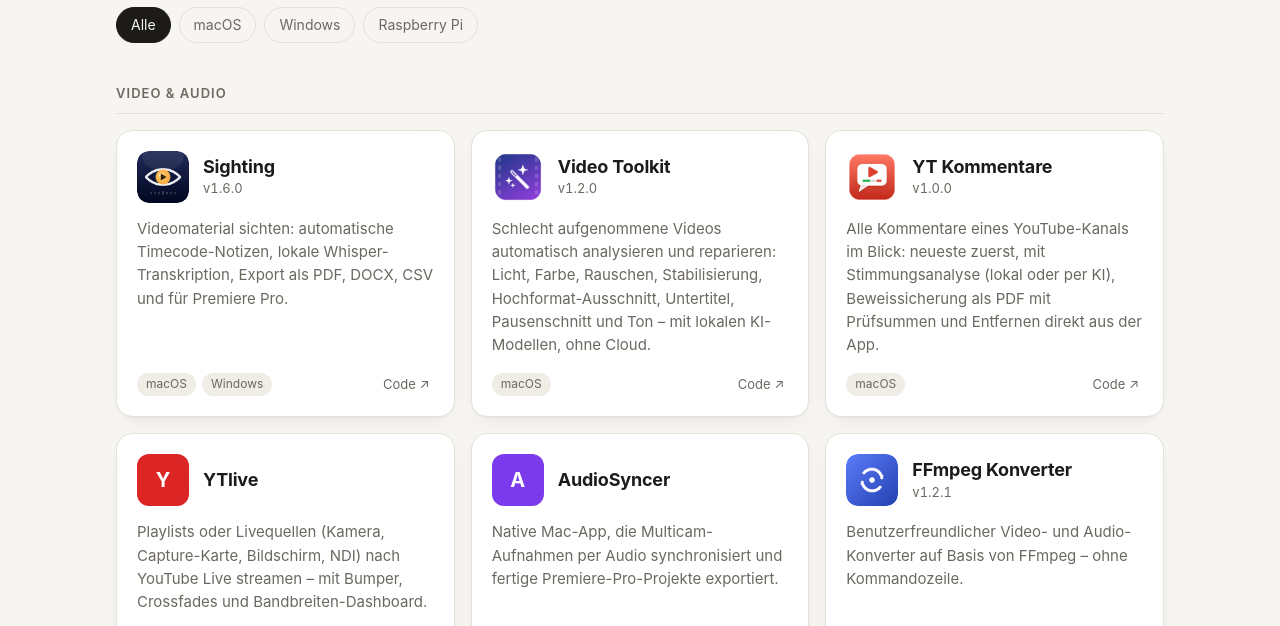
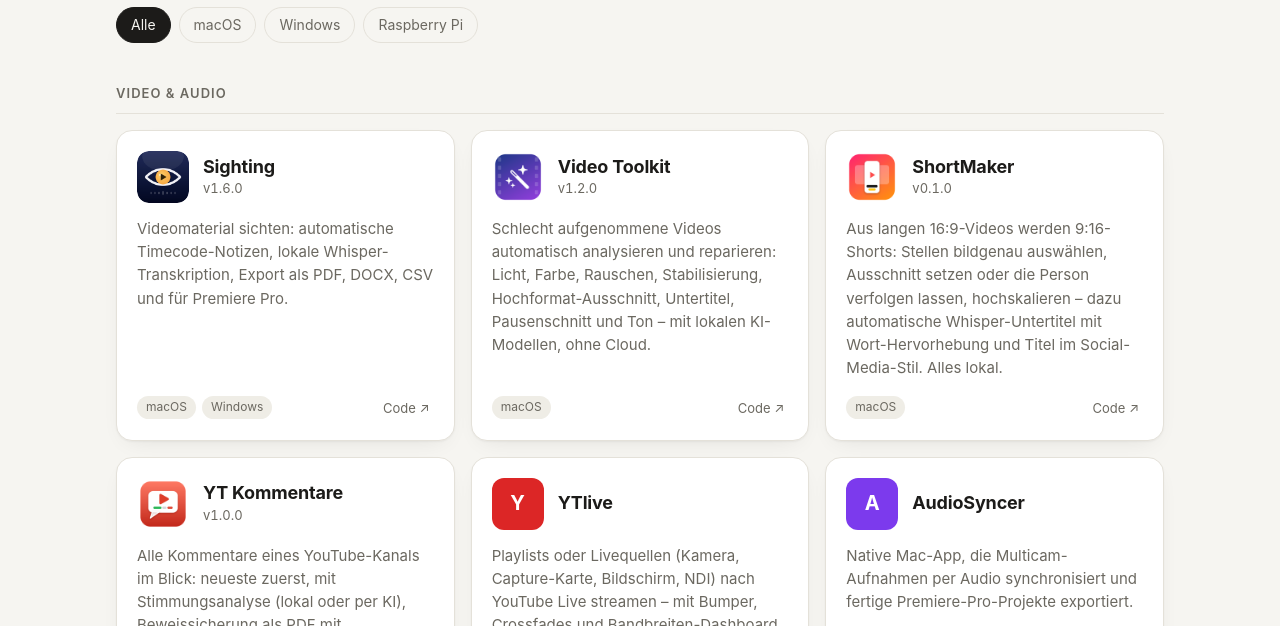
Before and after one commit to fmatsch/fmatsch.github.io, a plain HTML site: page index.html in a window 1280 px wide. Shown: the part 173-799 px from the top of the page. Drawn offline with Linux system fonts and the light colour scheme.

Commit message:
Karte: ShortMaker v0.1.0
Co-Authored-By: Claude Fable 5.2 <noreply@anthropic.com>

```diff
--- a/index.html
+++ b/index.html
@@ -179,6 +179,9 @@ const groups = [
       { repo: "videotoolkit", name: "Video Toolkit", version: "v1.2.0", icon: "icons/videotoolkit.png",
         desc: "Schlecht aufgenommene Videos automatisch analysieren und reparieren: Licht, Farbe, Rauschen, Stabilisierung, Hochformat-Ausschnitt, Untertitel, Pausenschnitt und Ton – mit lokalen KI-Modellen, ohne Cloud.",
         platforms: ["macOS"] },
+      { repo: "shortmaker", name: "ShortMaker", version: "v0.1.0", icon: "icons/shortmaker.png",
+        desc: "Aus langen 16:9-Videos werden 9:16-Shorts: Stellen bildgenau auswählen, Ausschnitt setzen oder die Person verfolgen lassen, hochskalieren – dazu automatische Whisper-Untertitel mit Wort-Hervorhebung und Titel im Social-Media-Stil. Alles lokal.",
+        platforms: ["macOS"] },
       { repo: "yt-kommentare", name: "YT Kommentare", version: "v1.0.0", icon: "icons/yt-kommentare.png",
         desc: "Alle Kommentare eines YouTube-Kanals im Blick: neueste zuerst, mit Stimmungsanalyse (lokal oder per KI), Beweissicherung als PDF mit Prüfsummen und Entfernen direkt aus der App.",
         platforms: ["macOS"] },
```
Also changed, not shown: icons/shortmaker.png (added).
